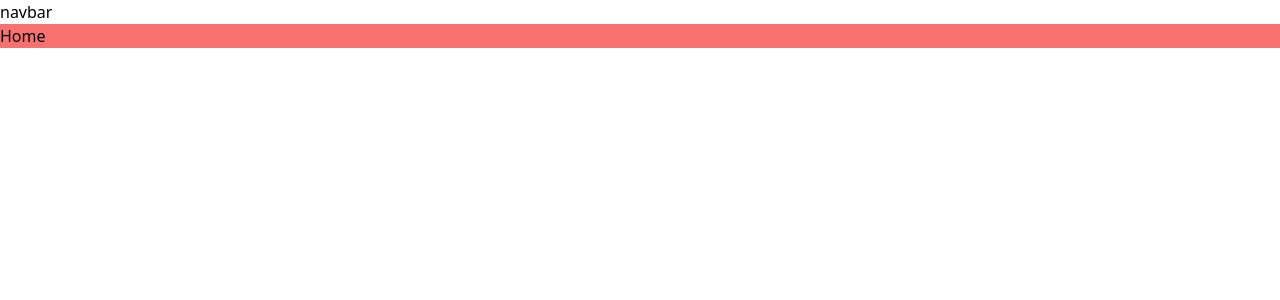
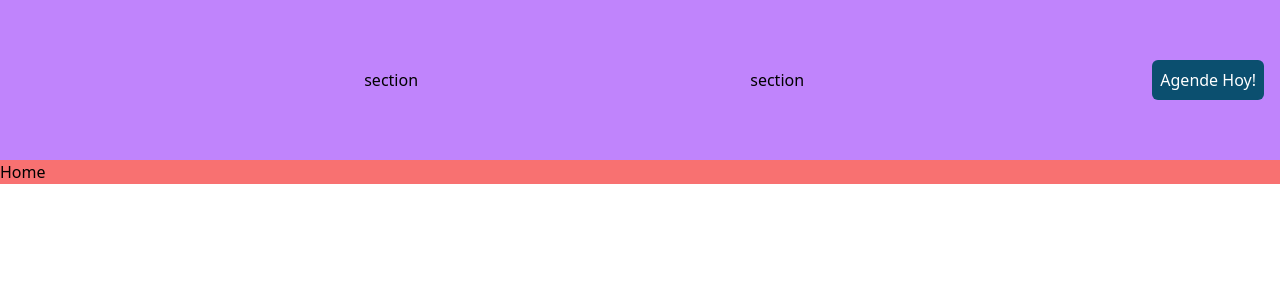
Before and after one commit to cordovacarlos22/Dental_Clinic_Arias_specialties, a Next.js app: page / in a window 1280 px wide. Shown: the top 300 px of the page. Built offline with nearby package versions, Linux system fonts and the light colour scheme.

Commit message:
refactor(components): :construction: add agende btn

```diff
--- a/components/Navbar.jsx
+++ b/components/Navbar.jsx
@@ -1,9 +1,23 @@
+import Link from "next/link";
 
 
 const Navbar = () => {
   return (
-    <nav>
-      <h1>navbar</h1>
+    <nav className="bg-purple-400 h-40 flex items-center justify-between">
+      <section className="logo-container mx-4">
+        <Link href="/">
+
+        </Link>
+      </section>
+      <section>section</section>
+      <section>section</section>
+      <section>
+        <button className="bg-[#0B4F6F] text-white rounded-md p-2 m-4 hover:bg-blue-300 ">
+          <Link href="./citas">
+            Agende Hoy!
+          </Link>
+        </button>
+      </section>
     </nav>
   )
 }
```
